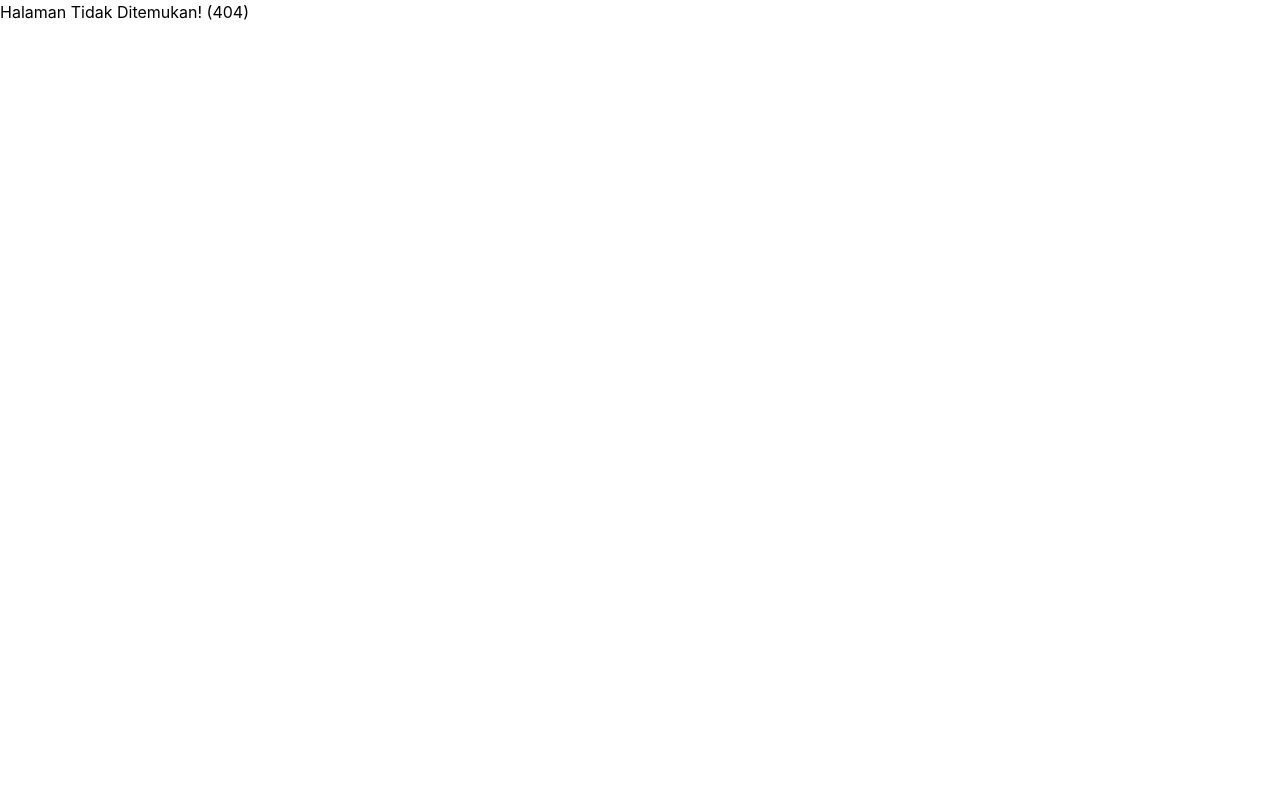
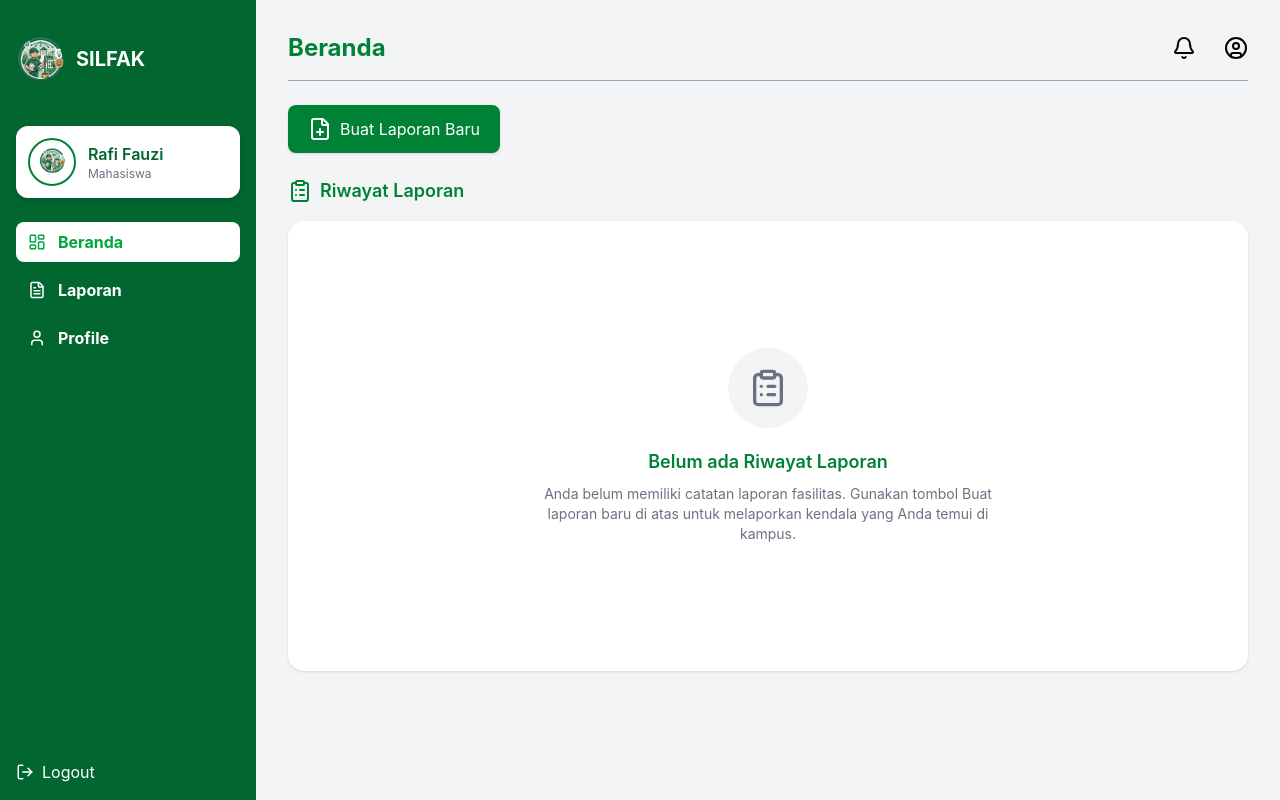
Before and after one commit to silfak/web-frontend, a React (Vite) app: page /dashboard in a window 1280 px wide. Before the commit this address had no page. Built offline with nearby package versions, Linux system fonts and the light colour scheme.

Commit message:
Menu Beranda dashbord

```diff
--- a/src/App.jsx
+++ b/src/App.jsx
@@ -5,6 +5,7 @@ import { BrowserRouter, Routes, Route } from "react-router-dom";
 import LandingPage from "@/pages/LandingPage";
 import LoginPage from "@/pages/LoginPage";
 import RegistPage from "@/pages/RegistPage";
+import Dashboard from "./pages/Dashboard"
 
 const App = () => {
   return (
@@ -13,6 +14,7 @@ const App = () => {
         <Route path="/" element={<LandingPage />} />
         <Route path="/login" element={<LoginPage />} />
         <Route path="/register" element={<RegistPage />} />
+         <Route path="/dashboard" element={<Dashboard />} />
         <Route path="*" element={<h1>Halaman Tidak Ditemukan! (404)</h1>} />
       </Routes>
     </BrowserRouter>
--- /dev/null
+++ b/src/components/DashboardPage/emptystate.jsx
@@ -0,0 +1,22 @@
+import { ClipboardList } from "lucide-react";
+
+export default function EmptyState() {
+  return (
+    <div className="flex flex-col items-center justify-center text-center">
+
+      <div className="bg-gray-100 p-5 rounded-full mb-5">
+        <ClipboardList size={40} className="text-gray-500" />
+      </div>
+
+      <h4 className="text-green-700 font-semibold text-lg mb-2">
+        Belum ada Riwayat Laporan
+      </h4>
+
+      <p className="text-gray-500 text-sm max-w-md">
+        Anda belum memiliki catatan laporan fasilitas. Gunakan tombol
+        Buat laporan baru di atas untuk melaporkan kendala yang Anda temui di kampus.
+      </p>
+
+    </div>
+  );
+}
--- /dev/null
+++ b/src/components/DashboardPage/header.jsx
@@ -0,0 +1,14 @@
+import { CircleUser, Bell } from "lucide-react"
+
+export default function Header() {
+  return (
+    <div className="flex justify-between items-center mb-6 pb-4 border-b border-gray-400 ">
+      <h2 className="text-2xl font-bold text-green-700">Beranda</h2>
+
+      <div className="flex gap-7">
+        <Bell />
+        <CircleUser />
+      </div>
+    </div>
+  )
+}
--- /dev/null
+++ b/src/components/DashboardPage/menuitem.jsx
@@ -0,0 +1,12 @@
+export default function MenuItem({ text, active, icon: Icon }) {
+  return (
+    <div
+      className={`flex items-center gap-3 w-full px-3 py-2 rounded-lg cursor-pointer ${
+        active ? "bg-white text-green-600 font-bold" : "hover:bg-white/20"
+      }`}
+    >
+      {Icon && <Icon size={18}/>}
+      <span>{text}</span>
+    </div>
+  )
+}
--- /dev/null
+++ b/src/components/DashboardPage/profilecard.jsx
@@ -0,0 +1,18 @@
+import logo from "../../assets/LandingPage/logosilfak.png";
+
+export default function ProfileCard() {
+  return (
+    <div className="bg-white rounded-xl p-3 flex items-center gap-3 shadow-md">
+      <img
+        src={logo}
+        alt="logo"
+        className="w-12 h-12 rounded-full object-cover border-2 border-green-700"
+      />
+
+      <div>
+        <h3 className="text-green-800 font-semibold">Rafi Fauzi</h3>
+        <p className="text-xs text-gray-500">Mahasiswa</p>
+      </div>
+    </div>
+  );
+}
--- /dev/null
+++ b/src/components/DashboardPage/reportbutton.jsx
@@ -0,0 +1,10 @@
+import { FilePlus } from "lucide-react"
+
+export default function ReportButton() {
+  return (
+    <button className="flex items-center gap-2 bg-green-700 text-white px-5 py-3 rounded-lg shadow hover:bg-green-800 transition">
+      <FilePlus />
+      Buat Laporan Baru
+    </button>
+  )
+}
--- /dev/null
+++ b/src/components/DashboardPage/reporthistory.jsx
@@ -0,0 +1,16 @@
+import { ClipboardList } from "lucide-react"
+import EmptyState from "./EmptyState"
+
+export default function ReportHistory() {
+  return (
+    <div className="mt-6">
+      <h3 className="text-lg font-semibold text-green-700 mb-3 flex items-center gap-2">
+        <ClipboardList />
+        Riwayat Laporan
+      </h3>
+<div className="bg-white rounded-2xl shadow mt-4 py-16 px-6 min-h-[450px] flex items-center justify-center">
+      <EmptyState />
+      </div>
+    </div>
+  )
+}
--- /dev/null
+++ b/src/components/DashboardPage/sidebar.jsx
@@ -0,0 +1,32 @@
+import ProfileCard from "./ProfileCard"
+import MenuItem from "./MenuItem"
+import logo from "../../assets/LandingPage/logosilfak.png";
+import {LayoutDashboard, FileText, User, LogOut} from "lucide-react"
+
+export default function Sidebar() {
+  return (
+  <div className="w-64 bg-green-800 text-white flex flex-col justify-between p-4">
+
+    <div>
+      <div className="flex items-center gap-3 mb-6">
+        <img src={logo} alt="logo"
+                className="w-12 h-20 mt-1.5 object-cover"/>
+
+        <h1 className="text-xl font-bold">SILFAK</h1>
+      </div>
+
+      <ProfileCard />
+
+      <div className="space-y-2 mt-6 font-bold">
+        <MenuItem active text="Beranda" icon={LayoutDashboard} />
+        <MenuItem text="Laporan" icon={FileText}/>
+        <MenuItem text="Profile" icon={User}/>
+      </div>
+    </div>
+
+    <button className="flex items-center gap-2 text-left hover:underline mt-6">
+  <LogOut size={18} /> Logout</button>
+
+  </div>
+)
+}
--- /dev/null
+++ b/src/pages/Dashboard.jsx
@@ -0,0 +1,19 @@
+import Sidebar from "../components/DashboardPage/sidebar";
+import Header from "../components/DashboardPage/header";
+import ReportButton from "../components/DashboardPage/reportbutton";
+import ReportHistory from "../components/DashboardPage/reporthistory";
+export default function Dashboard() {
+  return (
+    <div className="flex h-screen bg-gray-100">
+
+      <Sidebar />
+
+      <div className="flex-1 p-8">
+        <Header />
+        <ReportButton />
+        <ReportHistory />
+      </div>
+
+    </div>
+  )
+}
```
